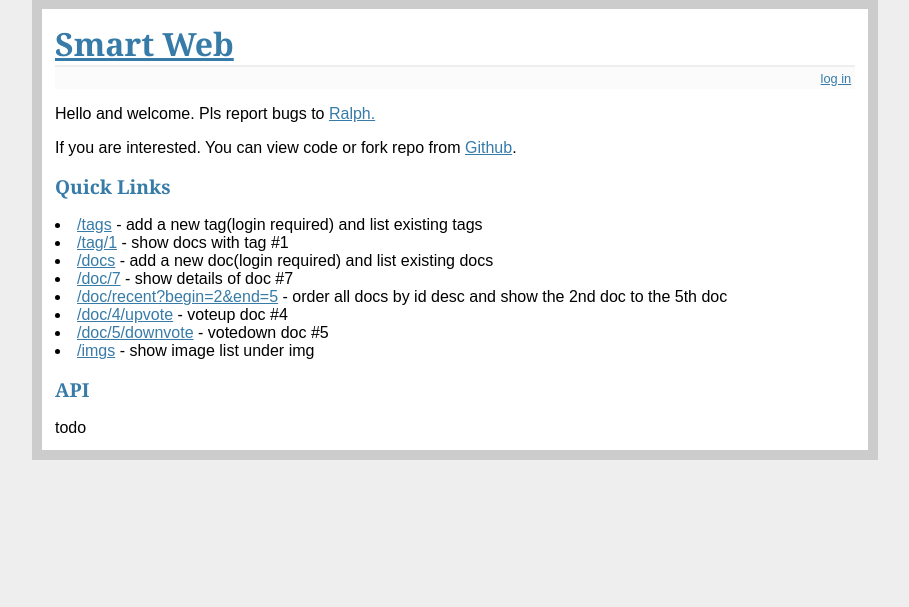
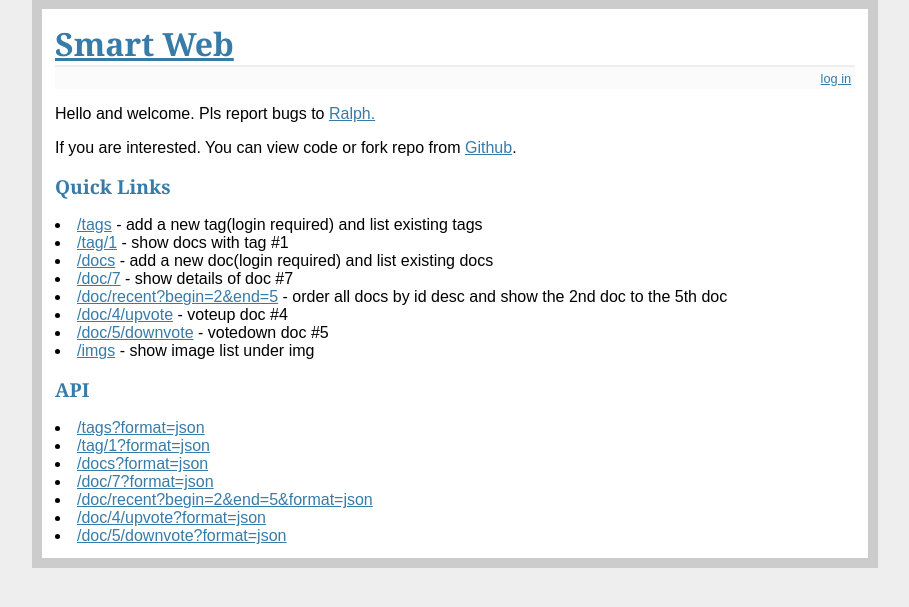
Before and after one commit to O2-studio/server, a Flask app: page / in a window 1280 px wide. Shown: the part 33-640 px from the top of the page, without its empty margins (185-1094 px from the left). Run offline with Flask 2, Linux system fonts and the light colour scheme.

Commit message:
update index.html

```diff
--- a/server.py
+++ b/server.py
@@ -46,10 +46,10 @@ def init_db():
             db.cursor().executescript(f.read())
         db.commit()
 
-#### controller - web ####
+#### controller ####
 
 @app.route('/')
-def web_root():
+def root():
     '''
     show home page
     '''
@@ -66,7 +66,7 @@ def login():
         else:
             session['logged_in'] = True
             flash('You were logged in')
-            return redirect(url_for('web_root'))
+            return redirect(url_for('root'))
     return render_template('login.html', error=error)
 
 @app.route('/logout')
@@ -76,7 +76,7 @@ def logout():
     return redirect(url_for('login'))
 
 @app.route('/tags', methods=['GET', 'POST'])
-def web_tags():
+def tags():
     '''
     add new tag when POST
     show tag list and add new tag form
@@ -89,7 +89,7 @@ def web_tags():
             [request.form['newtagname']])
         db.commit()
         flash('new tag added successfully')
-        return redirect(url_for('web_tags'))
+        return redirect(url_for('tags'))
     #GET
     cur = db.execute('select id, name from tags order by id')
     taglist=cur.fetchall()
@@ -102,7 +102,7 @@ def web_tags():
         return jsonify({'tags':ts})
 
 @app.route('/docs', methods=['GET', 'POST'])
-def web_docs():
+def docs():
     '''
     show all docs and add new doc form
     add new doc if POST
@@ -117,7 +117,7 @@ def web_docs():
             request.form['tagid']])
         db.commit()
         flash('new doc added successfully')
-        return redirect(url_for('web_docs'))
+        return redirect(url_for('docs'))
     #GET
     cur=db.execute('select id, title, content, tag_id, \
         upvote, downvote from docs order by id desc')
@@ -135,7 +135,7 @@ def web_docs():
         return jsonify({'docs' : ds})
 
 @app.route('/tag/<int:tagid>')
-def web_tagid(tagid):
+def tag(tagid):
     '''
     list all docs with tag tagid
     '''
@@ -159,7 +159,7 @@ def web_tagid(tagid):
             'tagname':tagname})
 
 @app.route('/doc/<int:docid>')
-def web_docid(docid):
+def doc(docid):
     '''show doc details'''
     db=get_db()
     cur=db.execute("select id, title, content, tag_id, upvote, \
@@ -178,7 +178,7 @@ def web_docid(docid):
                 'tagname':tag[1]})
 
 @app.route('/doc/<int:docid>/upvote')
-def web_upvote(docid):
+def upvote(docid):
     '''upvote++'''
     db=get_db()
     cur=db.execute("select id, upvote from docs where id=?", \
@@ -189,13 +189,13 @@ def web_upvote(docid):
     db.commit()
     flash('upvote successfully')
     if 'json' != request.args.get('format'):
-        return redirect(url_for('web_docid', docid=docid))
+        return redirect(url_for('doc', docid=docid))
     else:
         return jsonify({'newupvote':uv+1})
 
 
 @app.route('/doc/<int:docid>/downvote')
-def web_downvote(docid):
+def downvote(docid):
     '''downvote++'''
     db=get_db()
     cur=db.execute("select id, downvote from docs where id=?",\
@@ -206,12 +206,12 @@ def web_downvote(docid):
     db.commit()
     flash('downvote successfully')
     if 'json' != request.args.get('format'):
-        return redirect(url_for('web_docid', docid=docid))
+        return redirect(url_for('doc', docid=docid))
     else:
         return jsonify({'newdownvote':dv+1})
 
 @app.route('/doc/recent')
-def web_doc_recent():
+def doc_recent():
     '''
     begin and end are not ids
     they are the index of doc sort by id desc
@@ -230,12 +230,12 @@ def web_doc_recent():
     else:
         ds=[]
         for i in doclist:
-            ds.append({"id":i[0], "title":i[1], 'content':i[2], \
+            ds.append({"id":i[0], "title":i[1], "content":i[2], \
                     "tag_id":i[3], "upvote":i[4], "downvote":i[5]})
         return jsonify({'docs' : ds})
 
 @app.route('/imgs')
-def web_imgs():
+def imgs():
     return '\n'.join(os.listdir("static/img"))
 
 #### 404 customizatiohn ####
--- a/templates/index.html
+++ b/templates/index.html
@@ -18,5 +18,12 @@
   </lu>
   <p></p>
   <h2>API</h2><p></p>
-  todo
+  <li><a href="/tags?format=json">/tags?format=json</a></li>
+  <li><a href="/tag/1?format=json">/tag/1?format=json</a></li>
+  <li><a href="/docs?format=json">/docs?format=json</a></li>
+  <li><a href="/doc/7?format=json">/doc/7?format=json</a></li>
+  <li><a href="/doc/recent?begin=2&amp;end=5&amp;format=json">/doc/recent?begin=2&amp;end=5&amp;format=json</a></li>
+  <li><a href="/doc/4/upvote?format=json">/doc/4/upvote?format=json</a></li>
+  <li><a href="/doc/5/downvote?format=json">/doc/5/downvote?format=json</a></li>
+  </lu>
 {% endblock %}
```
Also changed, not shown: data.db.
